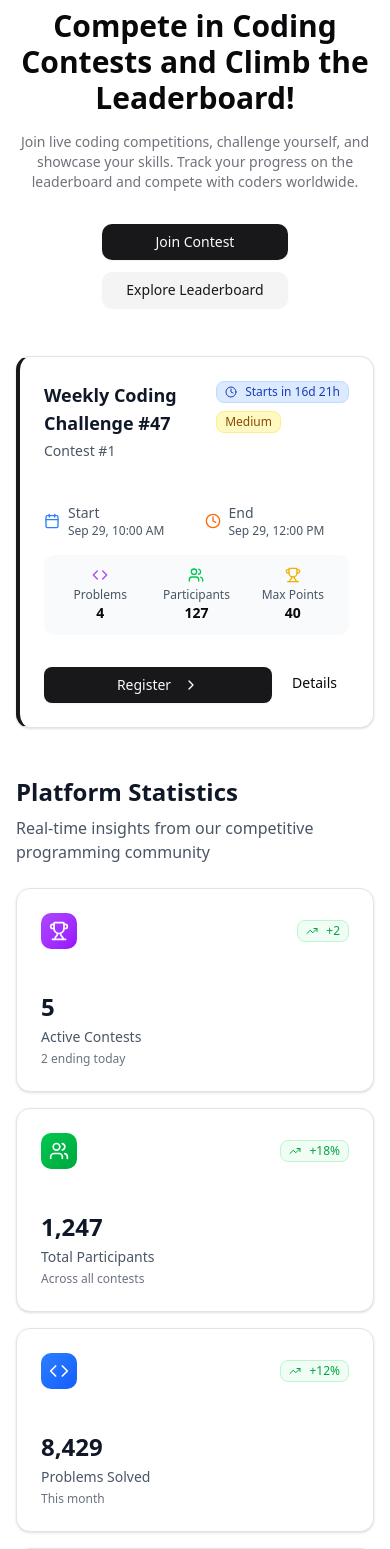
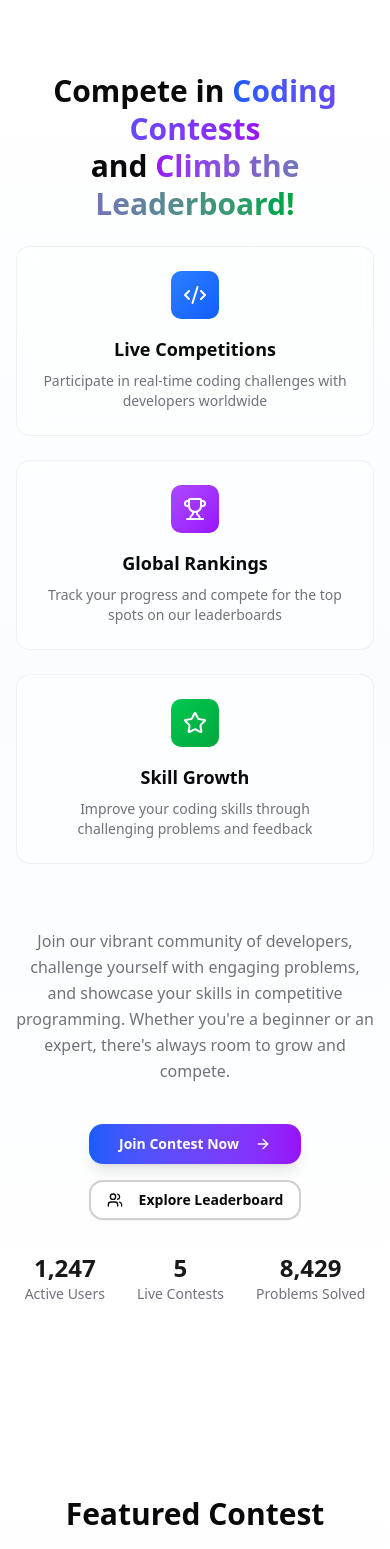
Before and after one commit to smartcraze/Codecontest, a Next.js app in the folder apps/web/: page / in a window 390 px wide. Shown: the part 420-1969 px from the top of the page. Built offline with nearby package versions, Linux system fonts and the light colour scheme.

Commit message:
feat: enhance UI with new animations, improved stats display, and updated navigation links

```diff
--- a/apps/web/app/globals.css
+++ b/apps/web/app/globals.css
@@ -142,7 +142,7 @@
   transition: box-shadow 0.3s ease;
 }
 
-/* Added smooth animations */
+/* Enhanced smooth animations */
 @keyframes float {
   0%,
   100% {
@@ -173,6 +173,82 @@
   animation: gradient-shift 3s ease infinite;
 }
 
+/* Pulse animation for interactive elements */
+@keyframes pulse-glow {
+  0%,
+  100% {
+    box-shadow: 0 0 5px rgba(59, 130, 246, 0.3);
+  }
+  50% {
+    box-shadow:
+      0 0 20px rgba(59, 130, 246, 0.6),
+      0 0 30px rgba(59, 130, 246, 0.4);
+  }
+}
+
+.animate-pulse-glow {
+  animation: pulse-glow 2s ease-in-out infinite;
+}
+
+/* Subtle slide-in animations */
+@keyframes slide-in-up {
+  from {
+    opacity: 0;
+    transform: translateY(30px);
+  }
+  to {
+    opacity: 1;
+    transform: translateY(0);
+  }
+}
+
+.animate-slide-in-up {
+  animation: slide-in-up 0.6s ease-out;
+}
+
+/* Staggered animation delays */
+.animate-delay-100 {
+  animation-delay: 0.1s;
+}
+.animate-delay-200 {
+  animation-delay: 0.2s;
+}
+.animate-delay-300 {
+  animation-delay: 0.3s;
+}
+.animate-delay-500 {
+  animation-delay: 0.5s;
+}
+
+/* Enhanced backdrop blur effects */
+.backdrop-blur-xs {
+  backdrop-filter: blur(2px);
+}
+
+/* Improved hover transitions */
+.transition-all-300 {
+  transition: all 0.3s cubic-bezier(0.4, 0, 0.2, 1);
+}
+
+/* Custom scrollbar for webkit browsers */
+::-webkit-scrollbar {
+  width: 8px;
+  height: 8px;
+}
+
+::-webkit-scrollbar-track {
+  background: transparent;
+}
+
+::-webkit-scrollbar-thumb {
+  background: oklch(0.552 0.016 285.938);
+  border-radius: 4px;
+}
+
+::-webkit-scrollbar-thumb:hover {
+  background: oklch(0.705 0.015 286.067);
+}
+
 /* Ensure gradient text has proper fallback for accessibility */
 .bg-gradient-to-r.bg-clip-text.text-transparent {
   /* Fallback for browsers that don't support bg-clip-text */
--- a/apps/web/app/page.tsx
+++ b/apps/web/app/page.tsx
@@ -32,12 +32,23 @@ export default function HomePage() {
 
   return (
     <div className="min-h-screen bg-background">
-      <div className="space-y-12">
+      <div className="space-y-16 md:space-y-20">
         <HeroPage />
         <Herosection2 />
 
-        {/* Featured Contest */}
-        <div className="flex justify-center px-4">
+        {/* Featured Contest Section */}
+        <section className="py-16 px-4 bg-gradient-to-b from-transparent via-blue-50/20 to-transparent dark:via-blue-950/10">
+          <div className="max-w-6xl mx-auto">
+            <div className="text-center mb-12">
+              <h2 className="text-3xl font-bold text-foreground mb-4">
+                Featured Contest
+              </h2>
+              <p className="text-muted-foreground text-lg">
+                Don't miss out on our latest coding challenge
+              </p>
+            </div>
+            <div className="flex justify-center">
+              <div className="animate-float">
                 <ContestCard
                   contest={sampleContest}
                   onJoin={handleJoinContest}
@@ -45,17 +56,31 @@ export default function HomePage() {
                   onViewLeaderboard={handleViewLeaderboard}
                 />
               </div>
+            </div>
+          </div>
+        </section>
 
         {/* Platform Statistics */}
-        <div className="max-w-6xl mx-auto px-4">
+        <section className="py-16 px-4">
+          <div className="max-w-6xl mx-auto">
             <PlatformStats />
           </div>
+        </section>
 
         {/* Leaderboard Section */}
-        <div className="max-w-6xl mx-auto px-4">
+        <section className="py-16 px-4 bg-gradient-to-b from-transparent via-purple-50/20 to-transparent dark:via-purple-950/10">
+          <div className="max-w-6xl mx-auto">
+            <div className="text-center mb-12">
+              <h2 className="text-3xl font-bold text-foreground mb-4">
+                Leaderboards
+              </h2>
+              <p className="text-muted-foreground text-lg">
+                See where you stand among the best developers
+              </p>
+            </div>
             <div className="grid grid-cols-1 lg:grid-cols-2 gap-8">
               {/* Global Leaderboard */}
-            <div>
+              <div className="animate-float" style={{ animationDelay: '0.5s' }}>
                 <Leaderboard
                   title="Global Champions"
                   showGlobalLeaderboard={true}
@@ -64,7 +89,7 @@ export default function HomePage() {
               </div>
 
               {/* Weekly Contest Leaderboard */}
-            <div>
+              <div className="animate-float" style={{ animationDelay: '1s' }}>
                 <Leaderboard
                   title="Weekly Contest Leaders"
                   contestId="weekly-47"
@@ -74,6 +99,10 @@ export default function HomePage() {
               </div>
             </div>
           </div>
+        </section>
+
+        {/* Bottom Spacer */}
+        <div className="pb-16"></div>
       </div>
     </div>
   )
--- a/apps/web/components/hero-part2.tsx
+++ b/apps/web/components/hero-part2.tsx
@@ -1,29 +1,113 @@
 import React from 'react'
 import { Button } from './ui/button'
+import { ArrowRight, Users, Code2, Trophy, Star } from 'lucide-react'
 
 function Herosection2() {
   return (
-    <section className="w-full flex flex-col justify-center items-center text-foreground px-4 md:px-16 bg-background">
+    <section className="w-full py-16 md:py-20 px-4 md:px-16 bg-background relative overflow-hidden">
+      {/* Background Gradient */}
+      <div className="absolute inset-0 bg-gradient-to-b from-transparent via-blue-50/30 to-transparent dark:via-blue-950/20"></div>
+
+      <div className="relative z-10 max-w-6xl mx-auto">
+        <div className="flex flex-col justify-center items-center text-center">
           {/* Heading */}
-      <h1 className="text-3xl sm:text-4xl md:text-5xl font-bold text-center mb-4">
-        Compete in Coding Contests and Climb the Leaderboard!
-      </h1>
+          <div className="mb-8">
+            <h2 className="text-3xl sm:text-4xl md:text-5xl font-bold text-center mb-6 leading-tight">
+              <span className="text-foreground">Compete in </span>
+              <span className="bg-gradient-to-r from-blue-600 to-purple-600 bg-clip-text text-transparent">
+                Coding Contests
+              </span>
+              <br />
+              <span className="text-foreground">and </span>
+              <span className="bg-gradient-to-r from-purple-600 to-green-600 bg-clip-text text-transparent">
+                Climb the Leaderboard!
+              </span>
+            </h2>
+
+            {/* Feature Highlights */}
+            <div className="grid grid-cols-1 md:grid-cols-3 gap-6 mb-8 max-w-4xl mx-auto">
+              <div className="flex flex-col items-center p-6 bg-card/50 backdrop-blur-sm rounded-xl border border-border/50 hover:border-primary/20 transition-all duration-300 hover:scale-105">
+                <div className="p-3 bg-gradient-to-br from-blue-500 to-blue-600 rounded-lg mb-4">
+                  <Code2 className="w-6 h-6 text-white" />
+                </div>
+                <h3 className="font-semibold text-lg mb-2">
+                  Live Competitions
+                </h3>
+                <p className="text-muted-foreground text-sm text-center">
+                  Participate in real-time coding challenges with developers
+                  worldwide
+                </p>
+              </div>
+
+              <div className="flex flex-col items-center p-6 bg-card/50 backdrop-blur-sm rounded-xl border border-border/50 hover:border-primary/20 transition-all duration-300 hover:scale-105">
+                <div className="p-3 bg-gradient-to-br from-purple-500 to-purple-600 rounded-lg mb-4">
+                  <Trophy className="w-6 h-6 text-white" />
+                </div>
+                <h3 className="font-semibold text-lg mb-2">Global Rankings</h3>
+                <p className="text-muted-foreground text-sm text-center">
+                  Track your progress and compete for the top spots on our
+                  leaderboards
+                </p>
+              </div>
+
+              <div className="flex flex-col items-center p-6 bg-card/50 backdrop-blur-sm rounded-xl border border-border/50 hover:border-primary/20 transition-all duration-300 hover:scale-105">
+                <div className="p-3 bg-gradient-to-br from-green-500 to-green-600 rounded-lg mb-4">
+                  <Star className="w-6 h-6 text-white" />
+                </div>
+                <h3 className="font-semibold text-lg mb-2">Skill Growth</h3>
+                <p className="text-muted-foreground text-sm text-center">
+                  Improve your coding skills through challenging problems and
+                  feedback
+                </p>
+              </div>
+            </div>
+          </div>
 
           {/* Subheading / Description */}
-      <p className="text-sm sm:text-base md:text-lg text-center text-muted-foreground max-w-2xl mb-8">
-        Join live coding competitions, challenge yourself, and showcase your
-        skills. Track your progress on the leaderboard and compete with coders
-        worldwide.
+          <p className="text-base sm:text-lg md:text-xl text-center text-muted-foreground max-w-3xl mb-10 leading-relaxed">
+            Join our vibrant community of developers, challenge yourself with
+            engaging problems, and showcase your skills in competitive
+            programming. Whether you're a beginner or an expert, there's always
+            room to grow and compete.
           </p>
 
           {/* CTA Buttons */}
-      <div className="flex flex-col sm:flex-row gap-3 sm:gap-6">
-        <Button className="bg-primary text-primary-foreground hover:bg-primary/90 px-6 py-3 rounded-lg font-medium transition">
-          Join Contest
+          <div className="flex flex-col sm:flex-row gap-4 sm:gap-6 mb-8">
+            <Button
+              size="lg"
+              className="bg-gradient-to-r from-blue-600 to-purple-600 hover:from-blue-700 hover:to-purple-700 text-white font-semibold px-8 py-4 rounded-xl shadow-lg hover:shadow-xl transition-all duration-300 group"
+            >
+              Join Contest Now
+              <ArrowRight className="w-5 h-5 ml-2 group-hover:translate-x-1 transition-transform" />
             </Button>
-        <Button className="bg-secondary text-secondary-foreground hover:bg-secondary/90 px-6 py-3 rounded-lg font-medium transition">
+            <Button
+              variant="outline"
+              size="lg"
+              className="border-2 border-primary/20 hover:border-primary/40 hover:bg-primary/5 px-8 py-4 rounded-xl font-semibold transition-all duration-300 group"
+            >
+              <Users className="w-5 h-5 mr-2" />
               Explore Leaderboard
             </Button>
+          </div>
+
+          {/* Stats Preview */}
+          <div className="flex flex-wrap justify-center gap-8 text-center">
+            <div className="flex flex-col items-center">
+              <div className="text-2xl font-bold text-primary">1,247</div>
+              <div className="text-sm text-muted-foreground">Active Users</div>
+            </div>
+            <div className="flex flex-col items-center">
+              <div className="text-2xl font-bold text-primary">5</div>
+              <div className="text-sm text-muted-foreground">Live Contests</div>
+            </div>
+            <div className="flex flex-col items-center">
+              <div className="text-2xl font-bold text-primary">8,429</div>
+              <div className="text-sm text-muted-foreground">
+                Problems Solved
+              </div>
+            </div>
+          </div>
+        </div>
       </div>
     </section>
   )
--- a/apps/web/components/nav-bar.tsx
+++ b/apps/web/components/nav-bar.tsx
@@ -106,6 +106,7 @@ const defaultNavigationLinks: Navbar01NavLink[] = [
   { href: '/contests', label: 'Contests' },
   { href: '/showcase', label: 'Showcase' },
   { href: '/demo', label: 'Demo' },
+  { href: '/leaderboard', label: 'Leaderboard' },
 ]
 export const Navbar01 = React.forwardRef<HTMLElement, Navbar01Props>(
   (
--- a/apps/web/components/platform-stats.tsx
+++ b/apps/web/components/platform-stats.tsx
@@ -41,7 +41,7 @@ const StatsCard: React.FC<StatsCardProps> = ({
   }
 
   return (
-    <Card className="relative overflow-hidden">
+    <Card className="relative overflow-hidden hover:shadow-lg transition-all duration-300 hover:scale-105 border border-border/50 hover:border-primary/20">
       <CardHeader className="pb-3">
         <div className="flex items-center justify-between">
           <div
@@ -54,8 +54,8 @@ const StatsCard: React.FC<StatsCardProps> = ({
               variant="outline"
               className={`${
                 trend.positive
-                  ? 'text-green-600 border-green-200 bg-green-50'
-                  : 'text-red-600 border-red-200 bg-red-50'
+                  ? 'text-green-600 border-green-200 bg-green-50 dark:text-green-400 dark:border-green-800 dark:bg-green-950/50'
+                  : 'text-red-600 border-red-200 bg-red-50 dark:text-red-400 dark:border-red-800 dark:bg-red-950/50'
               }`}
             >
               <TrendingUp
@@ -68,9 +68,11 @@ const StatsCard: React.FC<StatsCardProps> = ({
       </CardHeader>
       <CardContent>
         <div className="space-y-1">
-          <h3 className="text-2xl font-bold text-gray-900">{value}</h3>
-          <p className="text-sm font-medium text-gray-600">{title}</p>
-          {subtitle && <p className="text-xs text-gray-500">{subtitle}</p>}
+          <h3 className="text-2xl font-bold text-foreground">{value}</h3>
+          <p className="text-sm font-medium text-muted-foreground">{title}</p>
+          {subtitle && (
+            <p className="text-xs text-muted-foreground/70">{subtitle}</p>
+          )}
         </div>
       </CardContent>
     </Card>
@@ -115,11 +117,11 @@ const PlatformStats: React.FC = () => {
 
   return (
     <div className="w-full">
-      <div className="mb-6">
-        <h2 className="text-2xl font-bold text-gray-900 mb-2">
+      <div className="mb-8 text-center">
+        <h2 className="text-3xl font-bold text-foreground mb-4">
           Platform Statistics
         </h2>
-        <p className="text-gray-600">
+        <p className="text-muted-foreground text-lg max-w-2xl mx-auto">
           Real-time insights from our competitive programming community
         </p>
       </div>
```
Lines whose indentation alone changed are shown as unchanged.
